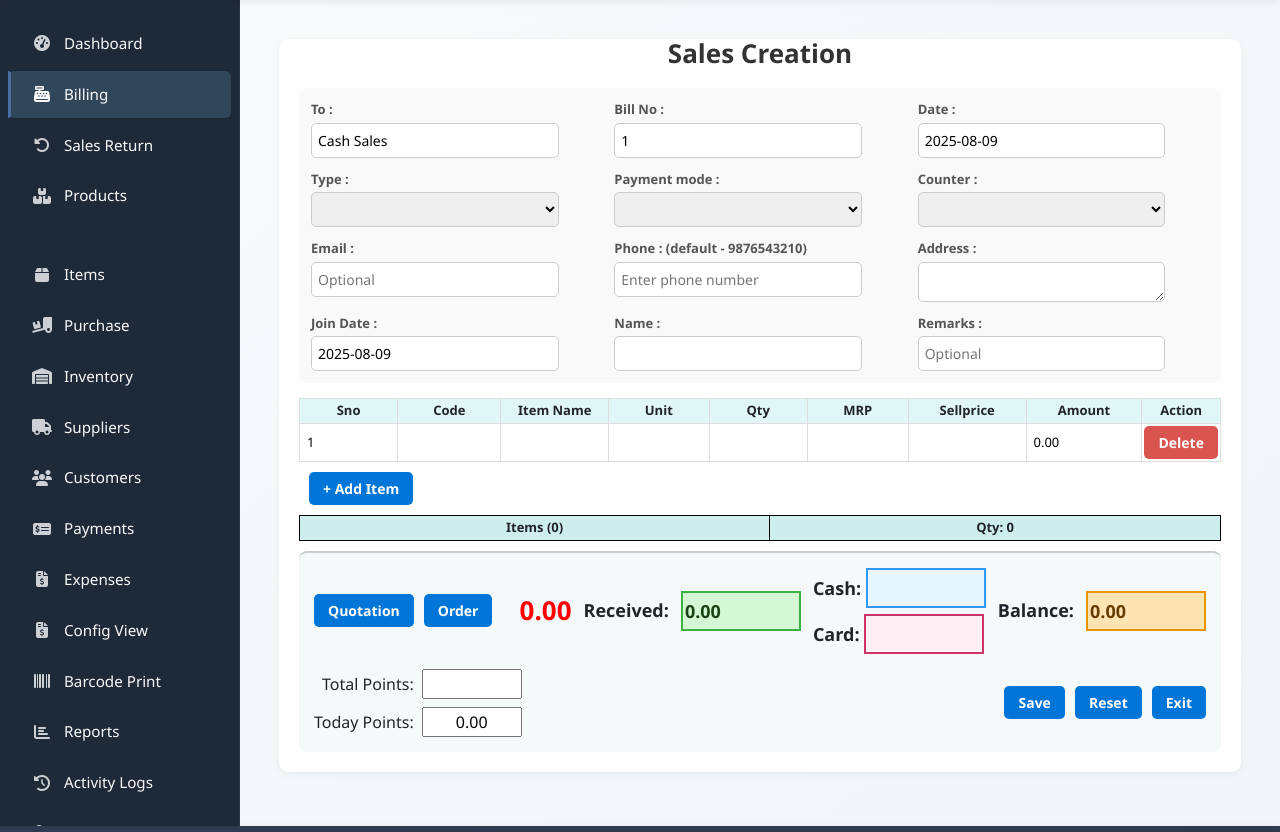
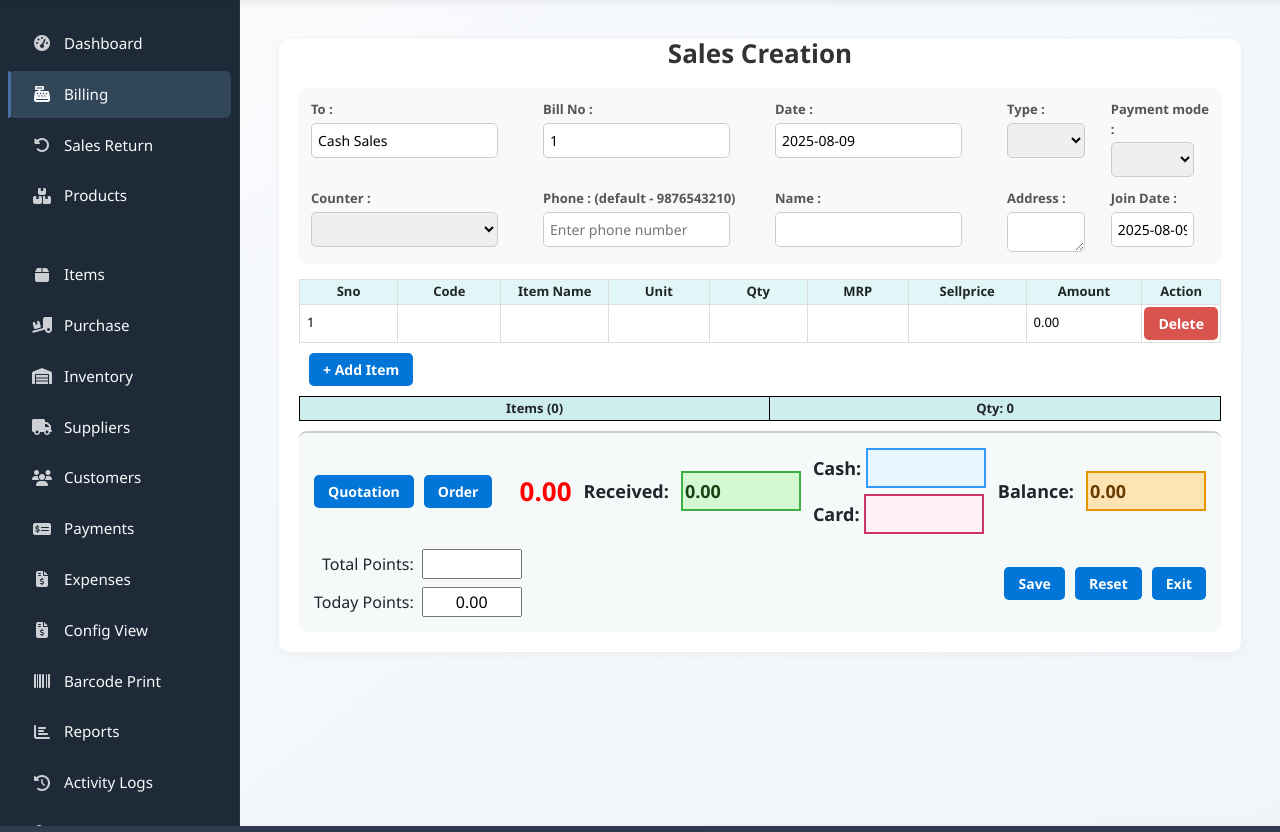
Before and after one commit to mahiltechlabops-bot/mahilmart-pos, a Django app: page /billing/ in a window 1280 px wide. Shown: the part 64-896 px from the top of the page. Run offline with Django 5.2, Linux system fonts and the light colour scheme; the visitor is signed in with stand-in values (Sample User, id 1); data that the repository does not hold is empty; some libraries are stand-ins or nearby versions.

Commit message:
billing_page_commits

```diff
--- a/MahilMartPOS_App/templates/billing.html
+++ b/MahilMartPOS_App/templates/billing.html
@@ -140,18 +140,32 @@
         background-color: #c9302c;
     }
 
+    .form-grid {
+        display: grid;
+        grid-template-columns: repeat(5, 1fr); /* 5 equal columns */
+        gap: 10px;
+        align-items: start;
+        grid-auto-rows: min-content; /* rows adjust height to content */
+    }
+
+    /* Place first 5 form groups in first row */
+    .form-grid .form-group:nth-child(-n+5) {
+        grid-row: 1;
+    }
+
+    /* Place the remaining form groups in second row */
+    .form-grid .form-group:nth-child(n+6) {
+        grid-row: 2;
+    }
+
+    /* Make inputs, selects, textareas fill their cells */
     .form-grid .form-group input,
     .form-grid .form-group select,
     .form-grid .form-group textarea {
         width: 85%;
         padding: 6px;
         font-size: 14px;
-    }
-
-    .form-grid {
-        display: grid;
-        grid-template-columns: repeat(auto-fill, minmax(150px, 1fr));
-        gap: 4px;
+        box-sizing: border-box;
     }
 
     .suggestion-list {
@@ -192,7 +206,7 @@
             <div class="form-group"><label>Date :</label><input type="text" name="date" value="{{ today_date }}" readonly></div>
             <div class="form-group">
                 <label>Type :</label>
-                <select name="sale_type" style="flex: 1; padding: 6px;">
+                <select name="sale_type" style="padding:6px;">
                     {% for type in bill_types %}
                     <option value="{{ type.billtype }}">{{ type.billtype }}</option>
                     {% endfor %}
@@ -201,7 +215,7 @@
 
             <div class="form-group">
                 <label>Payment mode :</label>
-                <select name="bill_type" style="flex: 1; padding: 6px;">
+                <select name="bill_type" style="padding:6px;">
                     {% for mode in payment_modes %}
                     <option value="{{ mode.mode_name }}">{{ mode.mode_name }}</option>
                     {% endfor %}
@@ -210,20 +224,15 @@
 
             <div class="form-group">
                 <label>Counter :</label>
-                <select name="counter" style="flex: 1; padding: 6px;">
+                <select name="counter" style="padding:6px;">
                     {% for count in counter %}
                     <option value="{{ count.counter_name }}">{{ count.counter_name }}</option>
                     {% endfor %}
                 </select>
             </div>
 
-            <div class="form-group"><label>Email :</label><input type="email" name="email" placeholder="Optional" id="email"
-                pattern="^[a-zA-Z0-9._%+-]+@[a-zA-Z0-9.-]+\.(com|net|org|gov|edu|in|co|info|biz)$"
-                title="Enter a valid email address like name@example.com"
-                autocomplete="off">
-            </div>
-
             <div class="form-group"><label>Phone : (default - 9876543210)</label><input type="text" id="cell" name="cell" placeholder="Enter phone number" pattern="[6-9][0-9]{9}" maxlength="10" title="Enter 10 digitNumber starting with 6, 7, 8, or 9" required autocomplete="off"></div>
+            <div class="form-group full-width"><label>Name :</label><input type="text" id="name" name="name" placeholder="" required></div>
             <div class="form-group"><label>Address :</label><textarea name="address" id="address" style="height: 40px;"></textarea></div>
 
             <div class="form-group"><label>Join Date :</label><input type="text" name="date_joined" id="date_joined" value="{{ today_date }}" readonly></div>
@@ -237,10 +246,8 @@
                 <button onclick="submitName()" style="padding:8px 20px;">OK</button>
             </div>
             </div>
+        </div>
 
-            <div class="form-group full-width"><label>Name :</label><input type="text" id="name" name="name" placeholder="" required></div>
-             <div class="form-group"><label>Remarks :</label><input type="text" name="remarks" placeholder="Optional"></div>
-        </div>
         <!-- Item Table -->
         <table class="item-table">
             <thead>
@@ -374,6 +381,7 @@
         const nameInput = document.getElementById('name');
         const modal = document.getElementById('nameModal');
         const modalNameInput = document.getElementById('modalNameInput');
+        const addressInput = document.getElementById('address');
         const pointsInput = document.getElementById('points');
         const totalEarnedInput = document.getElementById('total_earned');
 
@@ -396,9 +404,8 @@
         .then(data => {
             if (data.name) {
                 nameInput.value = data.name;
+                addressInput.value = data.customer_address || '';
                 pointsInput.value = data.points || 0;
-                document.getElementById('email').value = data.email || '';
-                document.getElementById('address').value = data.address || '';
                 const joinDateInput = document.getElementById('date_joined');
                 joinDateInput.value = data.date_joined || new Date().toISOString().split('T')[0];
                 joinDateInput.readOnly = !!data.date_joined;
@@ -419,7 +426,6 @@
         const requiredFields = [
             {id: 'name', name: 'Customer Name'},
             {id: 'cell', name: 'Phone Number'}
-            // {id: 'email', name: 'Email'} # optional
         ];
 
         for (const field of requiredFields) {
@@ -1073,7 +1079,7 @@ function resetRowInputs(row) {
 
     // Manually append all required fields (if not automatically included)
     const requiredFields = [
-        'cell', 'email', 'address', 'date_joined',
+        'cell', 'address', 'date_joined',
         'sale_type', 'bill_type', 'counter', 'points', 'total_earned'
     ];
 
--- a/MahilMartPOS_App/urls.py
+++ b/MahilMartPOS_App/urls.py
@@ -36,6 +36,7 @@ urlpatterns = [
     path('products/', views.products_view, name='products'),
     path('item/create', views.item_creation, name='items'),
     path('items/', views.items_list, name='items_list'),
+    path('items/delete/<int:item_id>/', views.delete_item, name='delete_item'),
     path("check-item-code/", views.check_item_code, name="check_item_code"),
     path('barcode',views.Item_barcode,name='item_barcode'),
     path('unit', views.Unit_creation, name='unit_creation'),
--- a/MahilMartPOS_App/views.py
+++ b/MahilMartPOS_App/views.py
@@ -461,11 +461,29 @@ def create_invoice_view(request):
         phone = request.GET.get('phone')
         customer = Customer.objects.filter(cell=phone).first()
 
+        # Debug prints
+        print("Phone requested:", phone)
+        print("Customer object:", customer)
+
+
+
+        if customer:
+            print("Name:", customer.name)
+            print("Email:", customer.email)
+            print("Address:", customer.address)
+            print("Date Joined:", customer.date_joined)
+        else:
+            print("Customer not found")
+
+        last_billing = Billing.objects.filter(customer=customer).last() if customer else None
+        points = last_billing.points if last_billing else 0
+        print("Points:", points)
+
         return JsonResponse({
             'name': customer.name if customer else '',
             'points': Billing.objects.filter(customer=customer).last().points if customer and Billing.objects.filter(customer=customer).exists() else 0,
             'email': customer.email if customer else '',
-            'address': customer.address if customer else '',
+            'customer_address': customer.address if customer else '',
             'date_joined': str(customer.date_joined.date()) if customer and customer.date_joined else '',
             'remarks': '',
         })
@@ -1464,6 +1482,18 @@ def items_list(request):
         'query_code': query_code,
     }
     return render(request, 'items_list.html', context)
+
+@access_required(allowed_roles=['superuser'])  # if you want access control
+def delete_item(request, item_id):
+    item = get_object_or_404(Item, id=item_id)
+
+    if request.method == "POST":
+        item.delete()
+        messages.success(request, f"Item '{item.item_name}' deleted successfully.")
+        return redirect('items_list')
+
+    messages.error(request, "Invalid request method.")
+    return redirect('items_list')
 
 @access_required(allowed_roles=['superuser'])
 @csrf_exempt
```
Also changed, not shown: MahilMartPOS_App/templates/items_list.html (+11 -1 lines).
